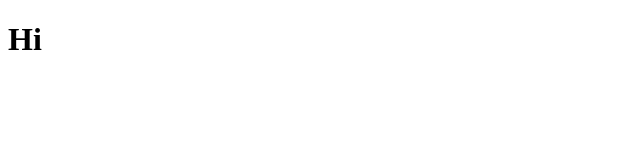
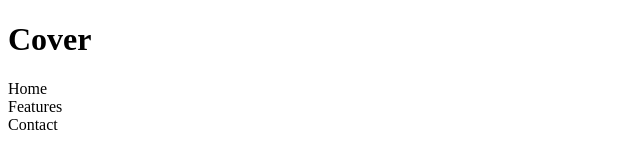
Before and after one commit to SeungBeomLim/Code, a plain HTML site: page Project 2/example.html in a window 1280 px wide. Shown: the whole page, without its empty margins (0-640 px from the left). Drawn offline with Linux system fonts and the light colour scheme.

Commit message:
third commit

```diff
--- a/Project 2/example.html
+++ b/Project 2/example.html
@@ -6,6 +6,11 @@
     <title>Document</title>
 </head>
 <body>
-    <h1>Hi</h1>
+    <div id="top">
+        <h1>Cover</h1>
+        <nav class="menu">Home</nav>
+        <nav class="menu">Features</nav>
+        <nav class="menu">Contact</nav>
+    </div>
 </body>
 </html>
```
Also changed, not shown: 1 other file.
